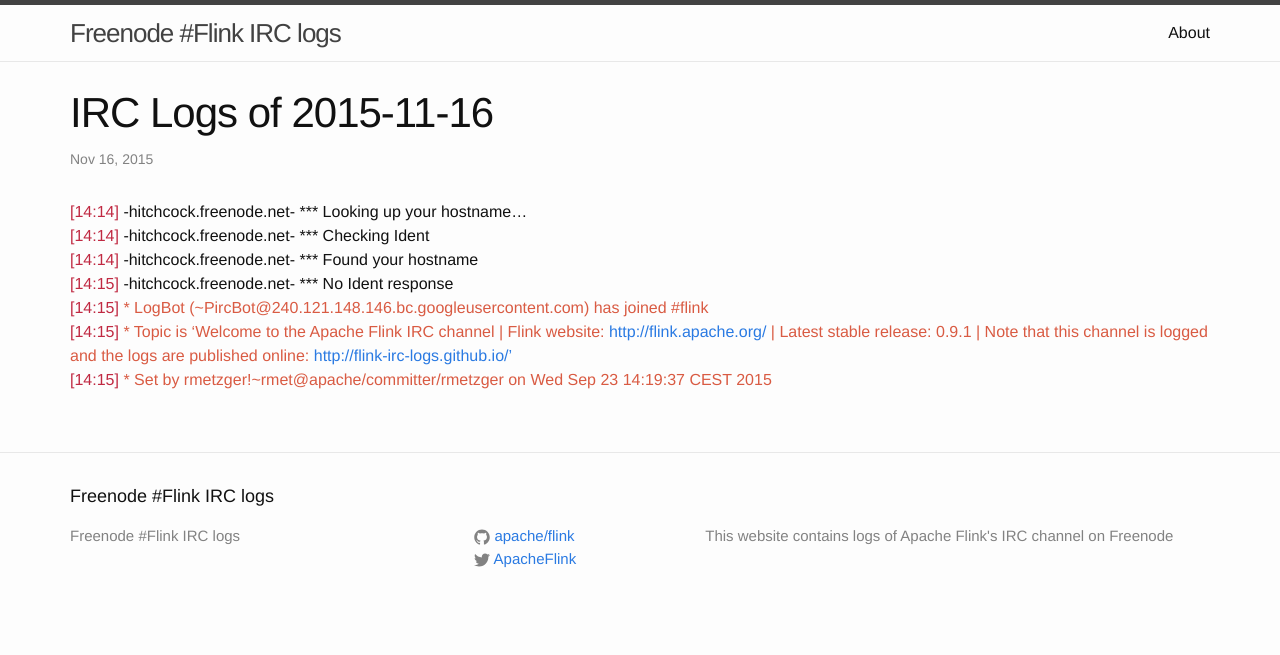
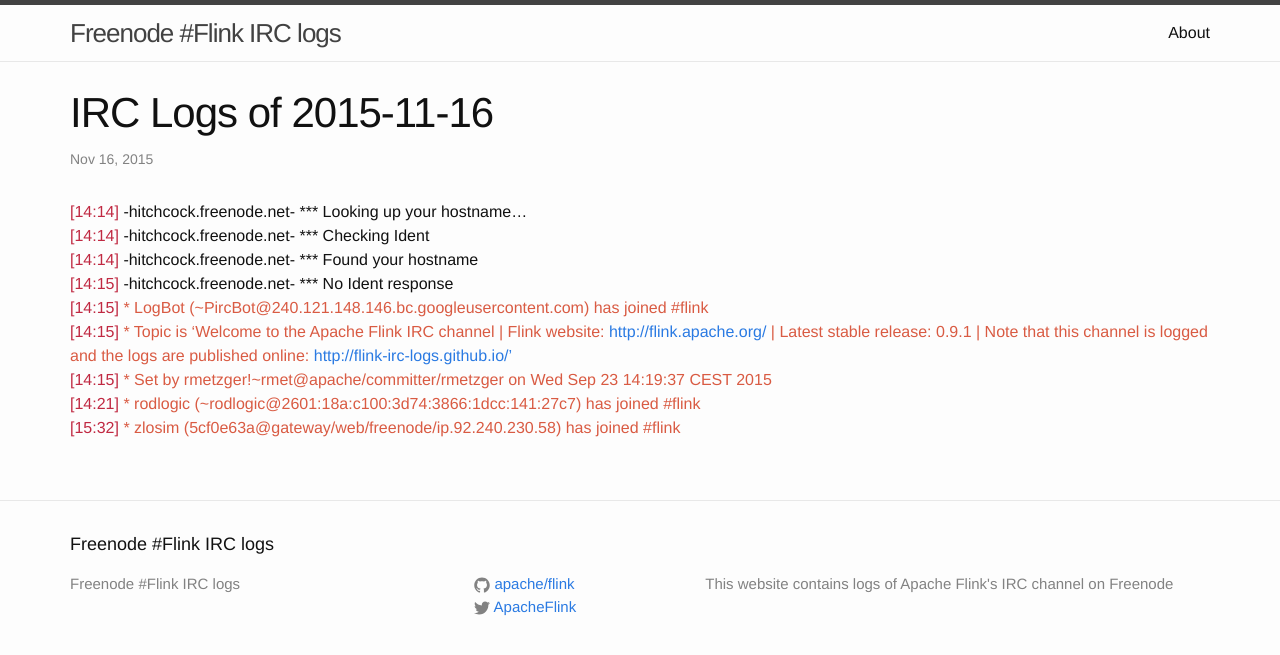
Before and after one commit to flink-irc-logs/flink-irc-logs.github.io, a Jekyll site: the page built from _posts/2015-11-16-logs.markdown, in a window 1280 px wide. Shown: the top 655 px of the page. Built offline with Jekyll 4.4.1, drawn with Linux system fonts in a browser that asks for light colours.

Commit message:
Update of the logs on Mon Nov 16 16:21:39 CET 2015

```diff
--- a/_posts/2015-11-16-logs.markdown
+++ b/_posts/2015-11-16-logs.markdown
@@ -11,3 +11,5 @@
 <span class="irc-date">[14:15]</span> <span class="irc-green">* LogBot (~PircBot@240.121.148.146.bc.googleusercontent.com) has joined #flink</span><br />
 <span class="irc-date">[14:15]</span> <span class="irc-green">* Topic is 'Welcome to the Apache Flink IRC channel | Flink website: <a href="http://flink.apache.org/">http://flink.apache.org/</a> | Latest stable release: 0.9.1 | Note that this channel is logged and the logs are published online: <a href="http://flink-irc-logs.github.io/'">http://flink-irc-logs.github.io/'</a></span><br />
 <span class="irc-date">[14:15]</span> <span class="irc-green">* Set by rmetzger!~rmet@apache/committer/rmetzger on Wed Sep 23 14:19:37 CEST 2015</span><br />
+<span class="irc-date">[14:21]</span> <span class="irc-green">* rodlogic (~rodlogic@2601:18a:c100:3d74:3866:1dcc:141:27c7) has joined #flink</span><br />
+<span class="irc-date">[15:32]</span> <span class="irc-green">* zlosim (5cf0e63a@gateway/web/freenode/ip.92.240.230.58) has joined #flink</span><br />
```
